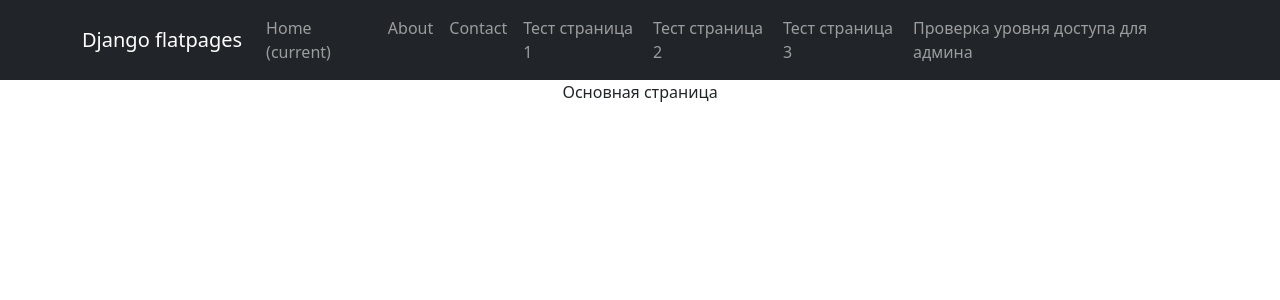
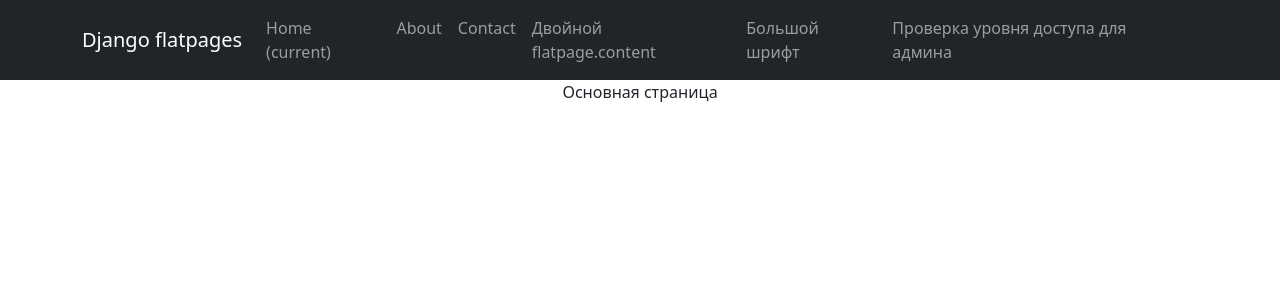
Before and after one commit to nv1010101/djangoStudyProject, a Django app: page / in a window 1280 px wide. Shown: the top 300 px of the page. Run offline with Django 4.2, Linux system fonts and the light colour scheme; data comes from the database, SQL or seed files in the repository; both versions use the stored data as it was after the commit; some libraries are stand-ins or nearby versions.

Commit message:
изменения названия вкладок в баре

```diff
--- a/project/templates/flatpages/default.html
+++ b/project/templates/flatpages/default.html
@@ -39,13 +39,10 @@
                    <a class="nav-link" href="/contacts/">Contact</a>
                </li>
                 <li class="nav-item">
-                   <a class="nav-link" href="/test1/">Тест страница 1</a>
+                   <a class="nav-link" href="/test1/">Двойной flatpage.content </a>
                </li>
                 <li class="nav-item">
-                   <a class="nav-link" href="/test2/">Тест страница 2</a>
-               </li>
-                <li class="nav-item">
-                   <a class="nav-link" href="/test3/">Тест страница 3</a>
+                   <a class="nav-link" href="/test2/"> Большой шрифт </a>
                </li>
                 <li class="nav-item">
                    <a class="nav-link" href="/admin_test/">Проверка уровня доступа для админа</a>
```
Also changed, not shown: project/db.sqlite3.
